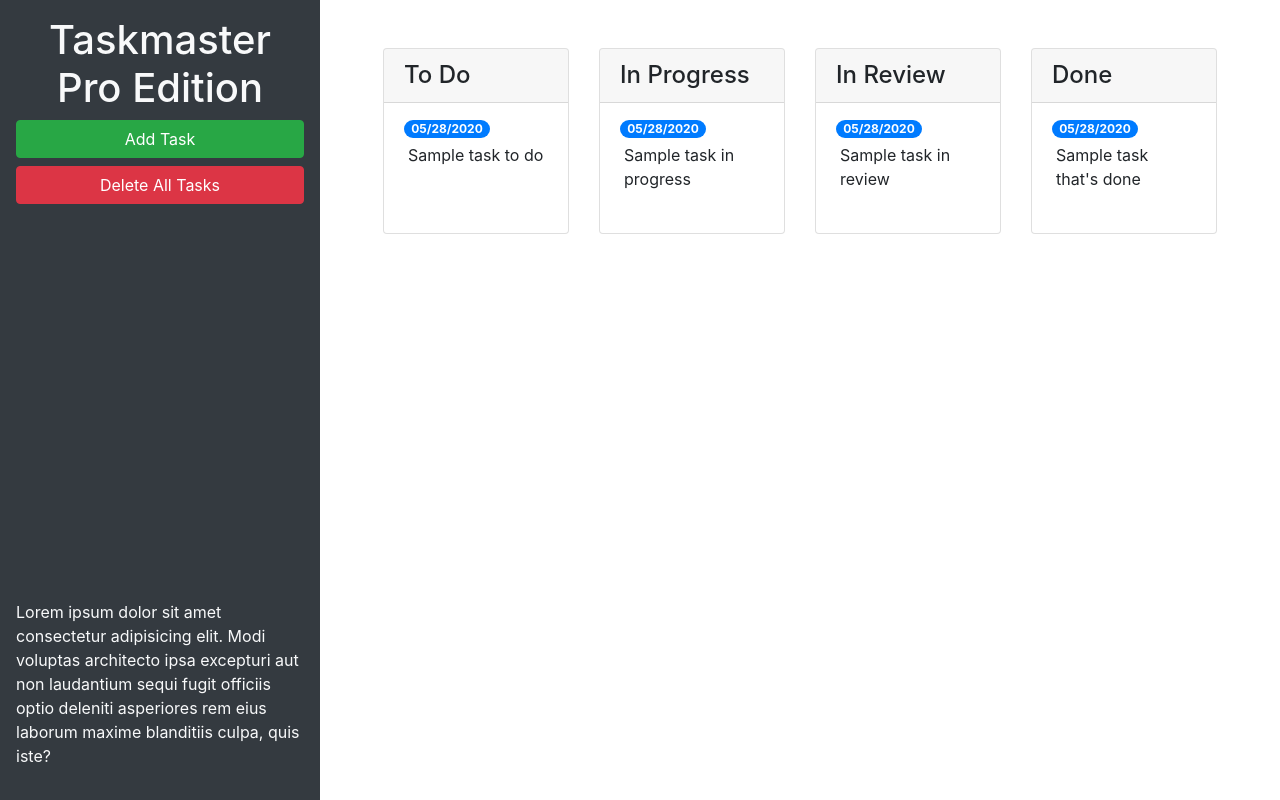
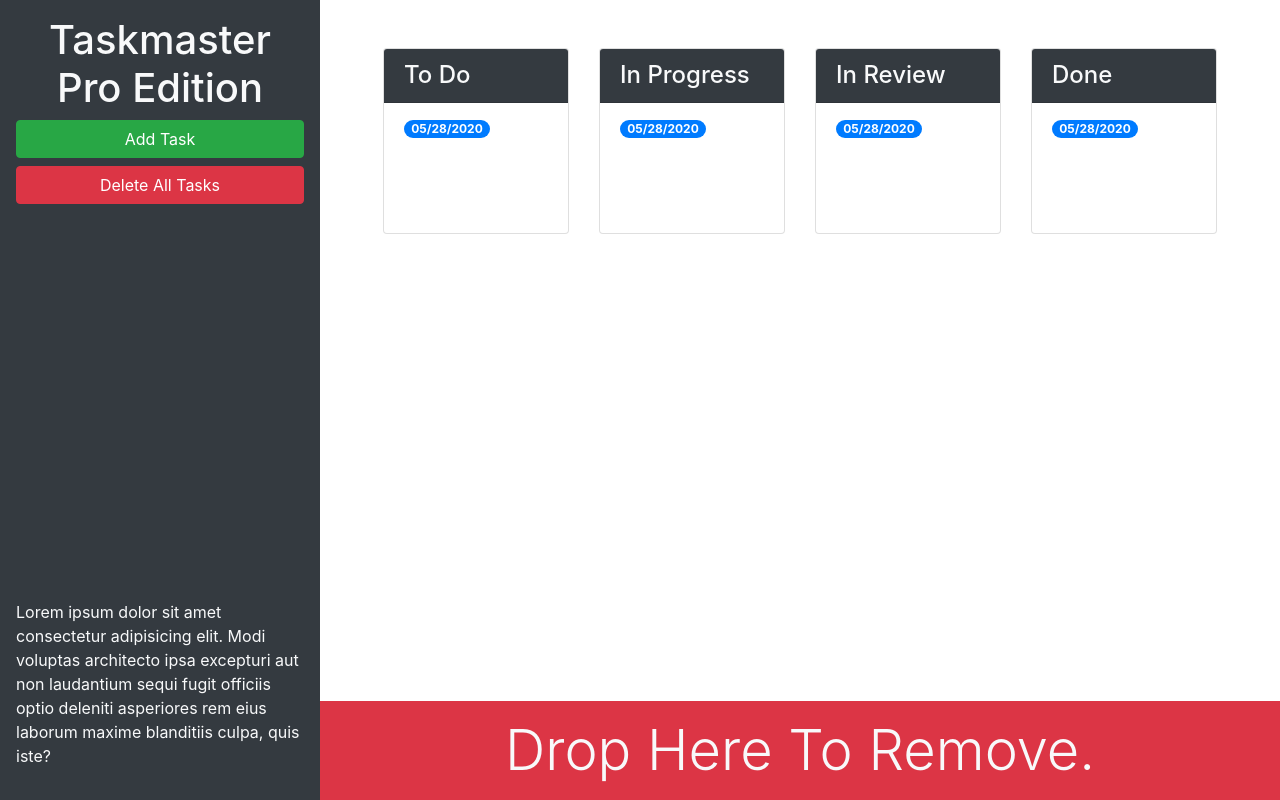
Before and after one commit to reaganjoseph26/taskmaster-pro, a plain HTML site: page taskmaster-starter/index.html in a window 1280 px wide. Drawn offline with nearby package versions, Linux system fonts and the light colour scheme.

Commit message:
dropzone added

```diff
--- a/taskmaster-starter/index.html
+++ b/taskmaster-starter/index.html
@@ -13,26 +13,26 @@
 <body>
 
   <div class="row min-vh-100 no-gutters">
-    <header class="col-12 col-lg-3 bg-dark text-light d-flex flex-column p-4 p-lg-3">
+    <header class="col-12 col-lg-3 bg-dark text-light sticky-top d-flex flex-column p-4 p-lg-3">
       <h1 class="text-center">Taskmaster Pro Edition</h1>
       <button id="create-task" class="btn btn-block btn-success" data-toggle="modal" data-target="#task-form-modal">Add
         Task</button>
       <button id="remove-tasks" class="btn btn-block btn-danger">Delete All Tasks</button>
-      <p class="mt-auto">Lorem ipsum dolor sit amet consectetur adipisicing elit. Modi voluptas architecto ipsa
+      <p class="mt-auto d-none d-lg-block">Lorem ipsum dolor sit amet consectetur adipisicing elit. Modi voluptas architecto ipsa
         excepturi aut non
         laudantium sequi fugit officiis optio deleniti asperiores rem eius laborum maxime blanditiis culpa, quis iste?
       </p>
     </header>
-    <main class="col-12 col-lg-9">
+    <main class="col-12 col-lg-9 d-flex flex-column">
       <div class="m-5 row justify-content-around">
         <!--To do column-->
         <div class="col-12 col-md-6 col-xl-3 mb-3">
           <div class="card">
-            <h4 class="card-header">To Do</h4>
+            <h4 class="card-header bg-dark text-light">To Do</h4>
             <ul id="list-toDo" class="list-group list-group-flush">
               <li class="list-group-item">
                 <span class="badge badge-primary badge-pill">05/28/2020</span>
-                <p class="m-1">Sample task to do</p>
+                <p class="m-1"></p>
               </li>
             </ul>
           </div>
@@ -42,11 +42,11 @@
         <!--in progress column-->
         <div class="col-12 col-md-6 col-xl-3 mb-3">
           <div class="card">
-            <h4 class="card-header">In Progress</h4>
+            <h4 class="card-header bg-dark text-light">In Progress</h4>
             <ul id="list-inProgress" class="list-group list-group-flush">
               <li class="list-group-item">
                 <span class="badge badge-primary badge-pill">05/28/2020</span>
-                <p class="m-1">Sample task in progress</p>
+                <p class="m-1"></p>
               </li>
             </ul>
           </div>
@@ -56,11 +56,11 @@
         <!--in review column -->
         <div class="col-12 col-md-6 col-xl-3 mb-3">
           <div class="card">
-            <h4 class="card-header">In Review</h4>
+            <h4 class="card-header bg-dark text-light">In Review</h4>
             <ul id="list-inReview" class="list-group list-group-flush">
               <li class="list-group-item">
                 <span class="badge badge-primary badge-pill">05/28/2020</span>
-                <p class="m-1">Sample task in review</p>
+                <p class="m-1"></p>
               </li>
             </ul>
           </div>
@@ -70,16 +70,22 @@
         <!--done column-->
         <div class="col-12 col-md-6 col-xl-3 mb-3">
           <div class="card">
-            <h4 class="card-header">Done</h4>
+            <h4 class="card-header bg-dark text-light">Done</h4>
             <ul id="list-done" class="list-group list-group-flush">
               <li class="list-group-item">
                 <span class="badge badge-primary badge-pill">05/28/2020</span>
-                <p class="m-1">Sample task that's done</p>
+                <p class="m-1"></p>
               </li>
             </ul>
           </div>
         </div>
         <!--done column end-->
+      </div>
+
+      <div id="trash" class="mt-auto">
+        <div class="w-100 bg-danger p-3 text-center text-light display-4 ">
+          Drop Here To Remove.
+        </div>
       </div>
     </main>
   </div>
```
